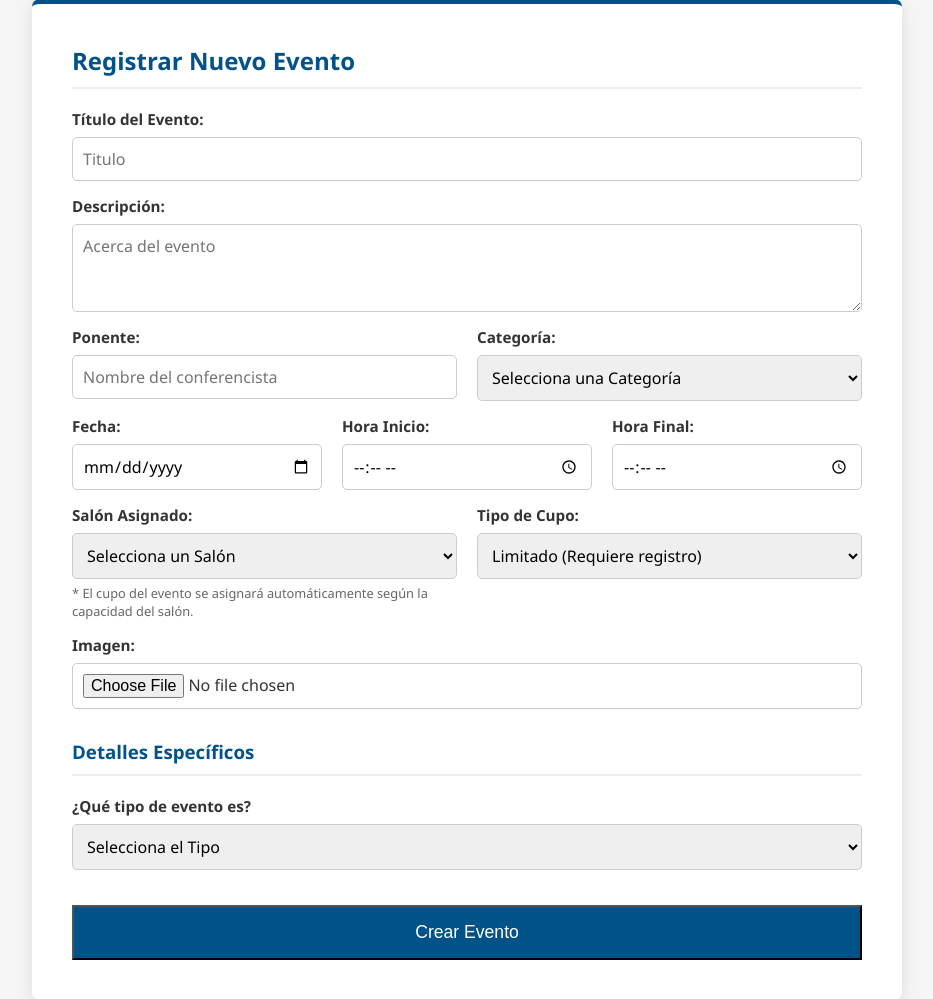
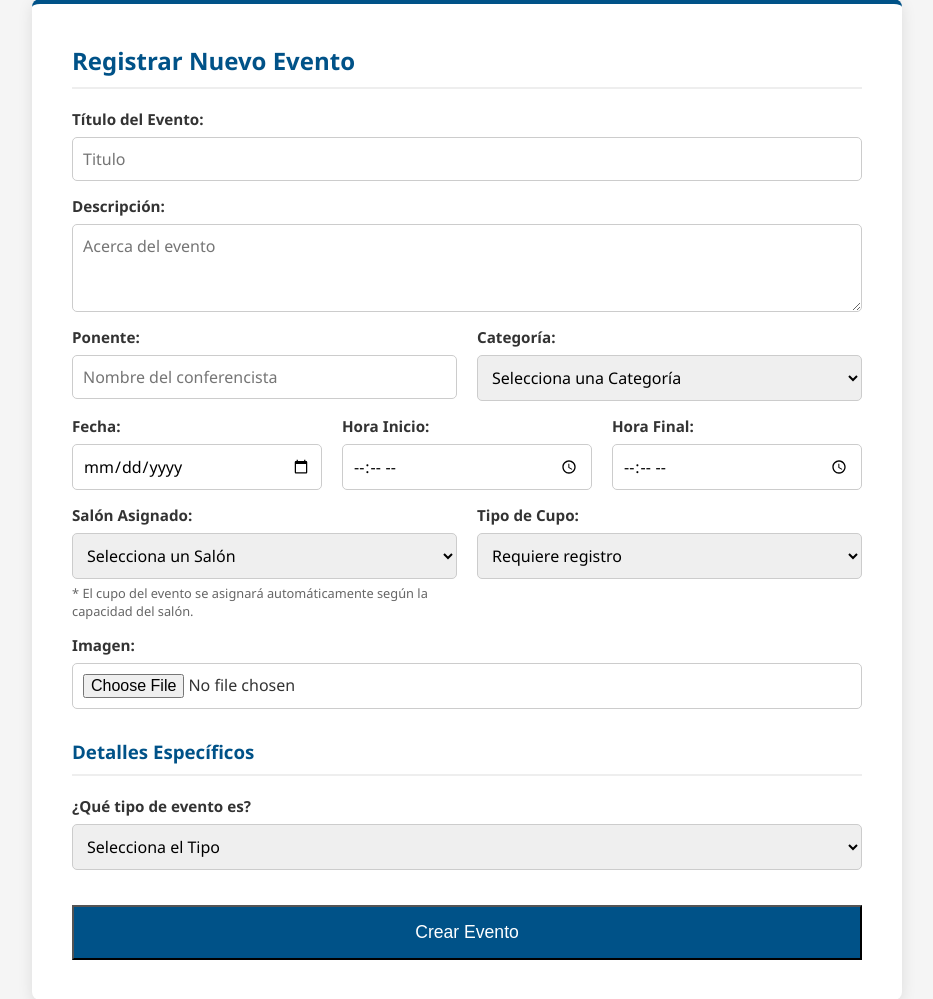
Before and after one commit to zackspike/CS, a PHP site: page /Vista/gestionEventos.php in a window 1280 px wide. Shown: the part 125-1124 px from the top of the page, without its empty margins (173-1106 px from the left). Run offline with PHP 8.4, Linux system fonts and the light colour scheme; the visitor is signed in with stand-in values (Sample User, id 1); data comes from the database, SQL or seed files in the repository.

Commit message:
Pequeño cambio

```diff
--- a/Vista/gestionEventos.php
+++ b/Vista/gestionEventos.php
@@ -121,8 +121,8 @@ $listaEventos = $eventoDAO->obtenerEventos();
                 <div class="form-col">
                     <label>Tipo de Cupo:</label>
                     <select name="tipoCupo">
-                        <option value="Limitado">Limitado (Requiere registro)</option>
-                        <option value="Abierto">Abierto (Entrada libre)</option>
+                        <option value="Limitado">Requiere registro</option>
+                        <option value="Abierto">Entrada libre</option>
                     </select>
                 </div>
             </div>
```
